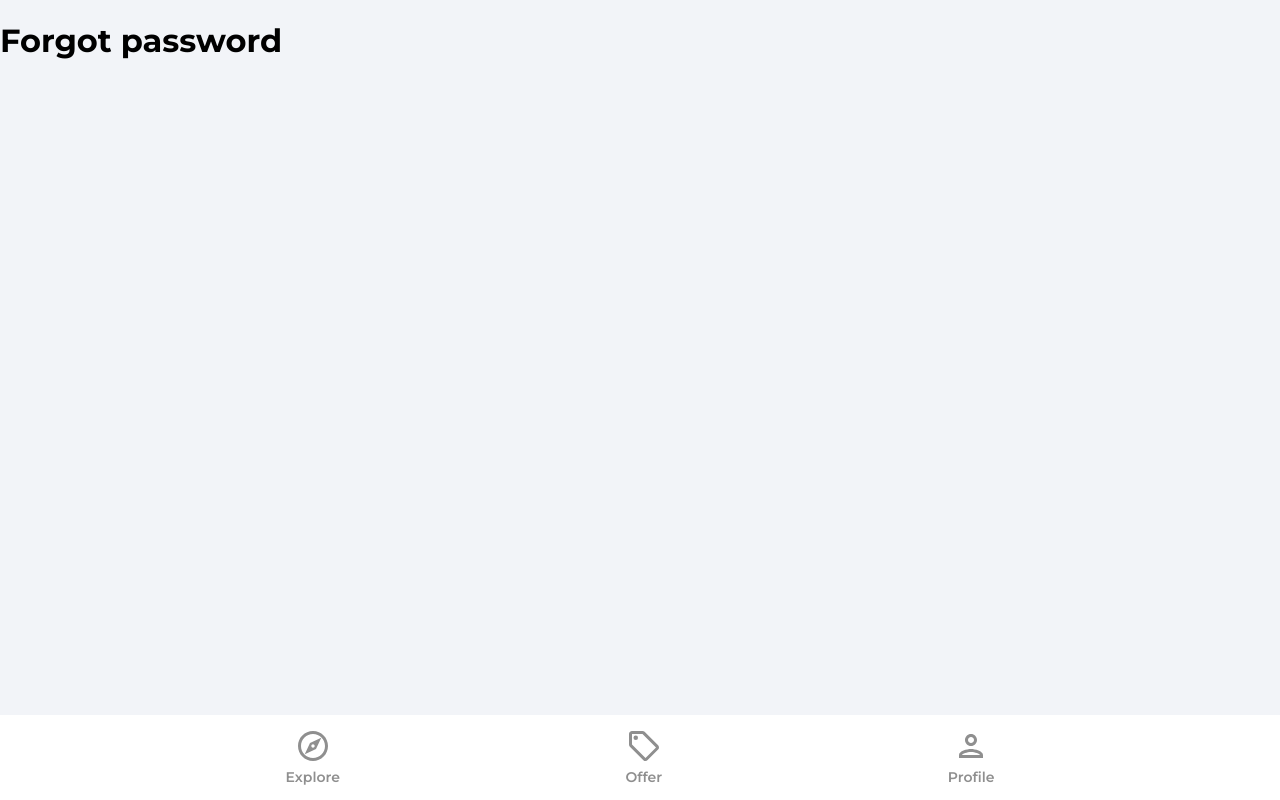
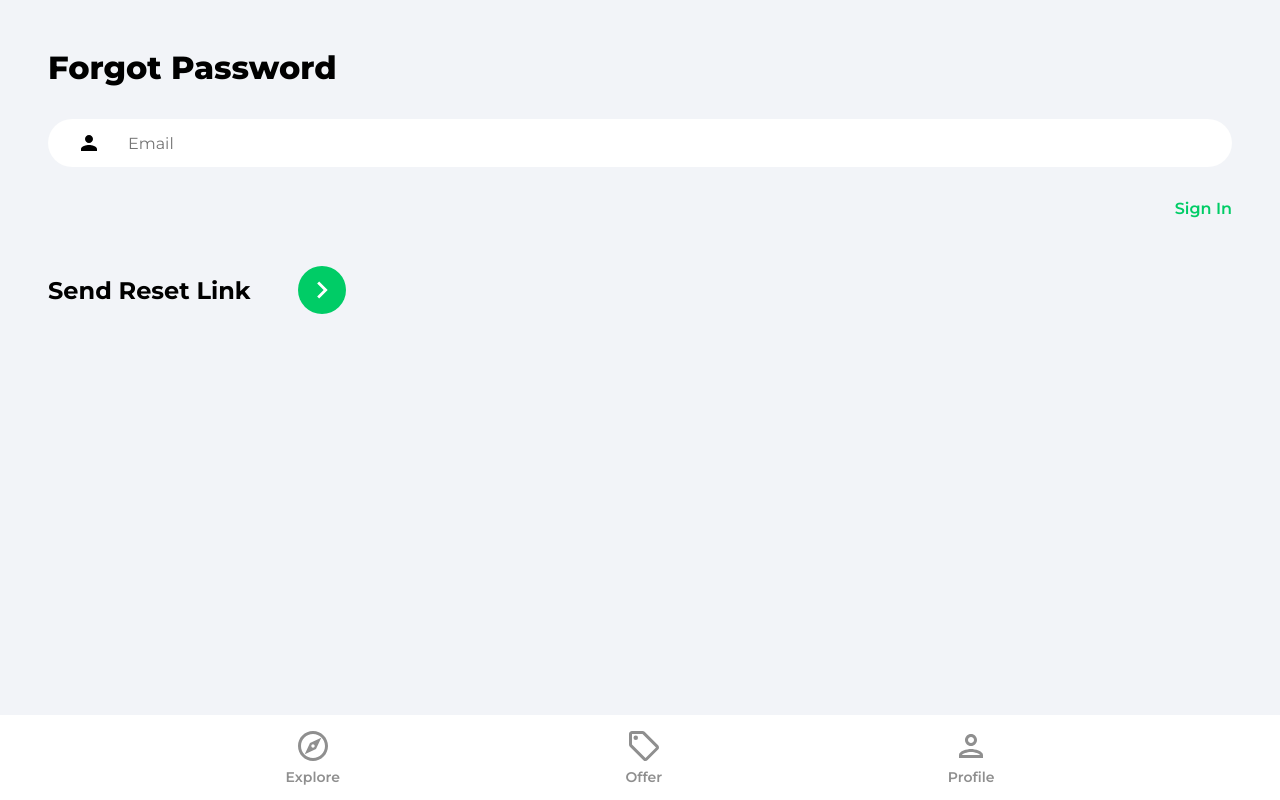
Before and after one commit to David-mwendwa/house-marketplace, a React (Create React App) app: page /forgot-password in a window 1280 px wide. Built offline with nearby package versions, Linux system fonts and the light colour scheme.

Commit message:
wire up password reset functionalitu to the ForgotPassword component

```diff
--- a/src/pages/ForgotPassword.jsx
+++ b/src/pages/ForgotPassword.jsx
@@ -1,9 +1,49 @@
-import React from 'react'
+import { useState } from 'react';
+import { Link } from 'react-router-dom';
+import { getAuth, sendPasswordResetEmail } from 'firebase/auth';
+import { toast } from 'react-toastify';
+import { ReactComponent as ArrowRightIcon } from '../assets/svg/keyboardArrowRightIcon.svg';
 
 function ForgotPassword() {
+  const [email, setEmail] = useState('')
+  const onChange = (e) => setEmail(e.target.value)
+
+  const onSubmit = async (e) => {
+    e.preventDefault();
+    try {
+      const auth = getAuth();
+      await sendPasswordResetEmail(auth, email);
+      toast.success('Email was send')
+    } catch (error) {
+      toast.error('Could not send reset email')
+    }
+  }
+
   return (
-    <div>
-      <h1>Forgot password</h1>
+    <div className='pageContainer'>
+      <header>
+        <p className="pageHeader">Forgot Password</p>
+      </header>
+      <main>
+        <form onSubmit={onSubmit}>
+          <input
+            type="email"
+            className="emailInput"
+            placeholder='Email'
+            id='email'
+            value={email}
+            onChange={onChange}
+          />
+          <Link className='forgotPasswordLink' to='/sign-in'>Sign In</Link>
+
+          <div className="signInBar">
+            <div className="signInText">Send Reset Link</div>
+            <button className='signInButton'>
+              <ArrowRightIcon fill='#ffffff' width='34px' height='34px' />
+            </button>
+          </div>
+        </form>
+      </main>
     </div>
   )
 }
```
